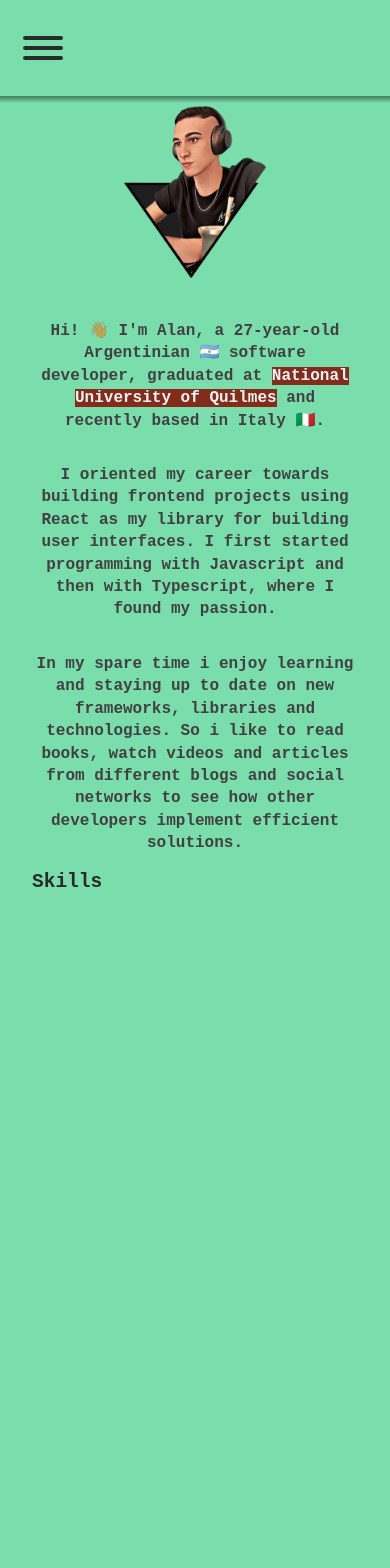
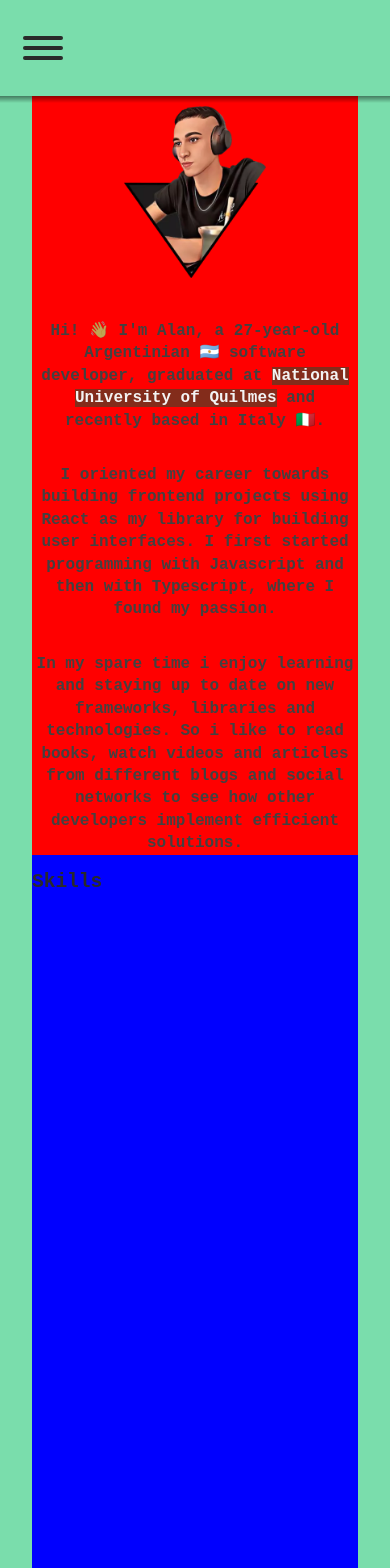
Before and after one commit to marinoalan/portfolio, a Next.js app: page / in a window 390 px wide. Shown: the top 1568 px of the page. Built offline with nearby package versions, Linux system fonts and the light colour scheme.

Commit message:
Testing iphone header

```diff
--- a/pages/index.tsx
+++ b/pages/index.tsx
@@ -202,10 +202,14 @@ const SectionContent = styled.div`
     alignItems};
 `;
 
+const Section = styled.section`
+  background-color: ${({ color }) => color};
+`;
+
 const Home: NextPage = () => {
   return (
     <>
-      <section>
+      <Section color="red">
         <SectionContent alignItems="center">
           <FlexContainer>
             <ImageWithGradient />
@@ -252,12 +256,12 @@ const Home: NextPage = () => {
             </Content>
           </FlexContainer>
         </SectionContent>
-      </section>
-      <section id="skills">
+      </Section>
+      <Section color="blue" id="skills">
         <SectionContent alignItems="baseline">
           <h1>Skills</h1>
         </SectionContent>
-      </section>
+      </Section>
     </>
   );
 };
--- a/src/components/atoms/Navbar.tsx
+++ b/src/components/atoms/Navbar.tsx
@@ -63,6 +63,8 @@ const Header = styled.header`
     width: 100%;
     background: linear-gradient(to bottom, var(--boxShadowColor), #00000000);
   }
+
+  background-color: transparent;
 `;
 
 const Ul = styled.ul`
```
